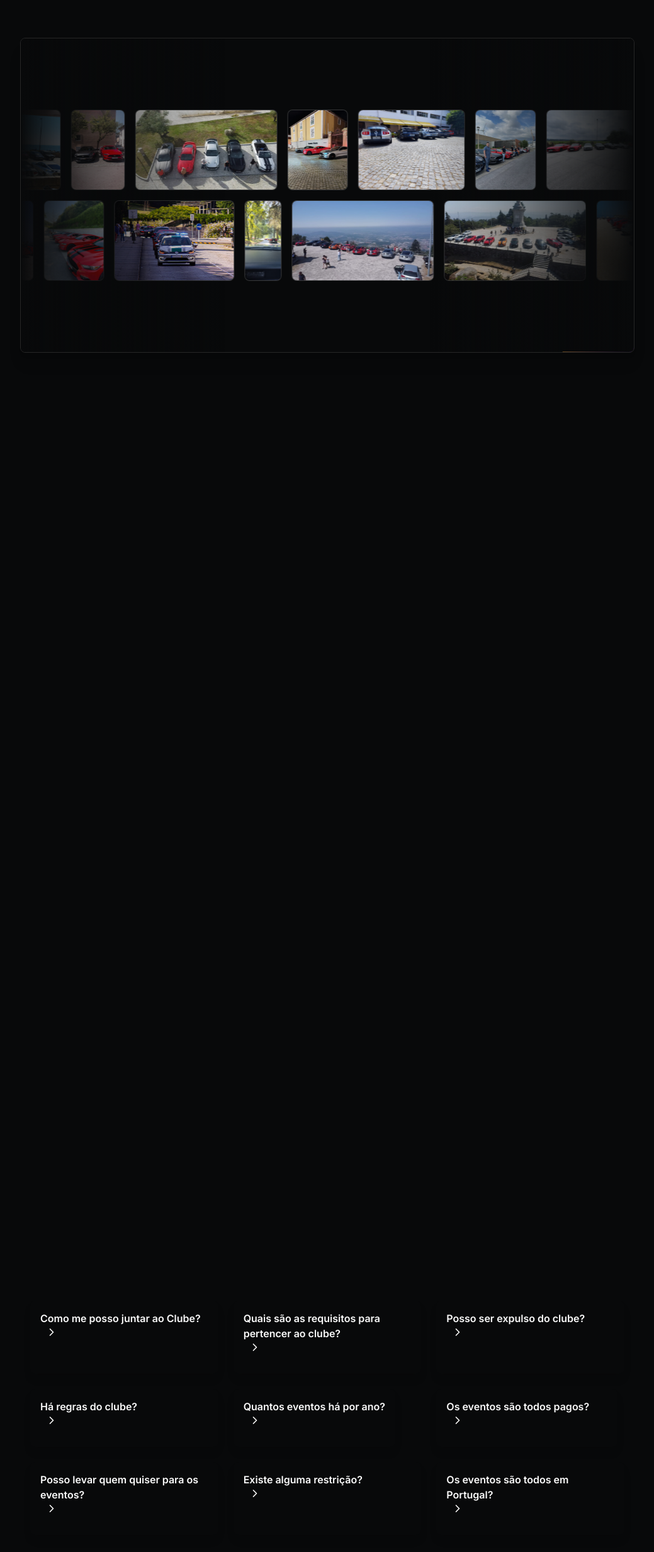
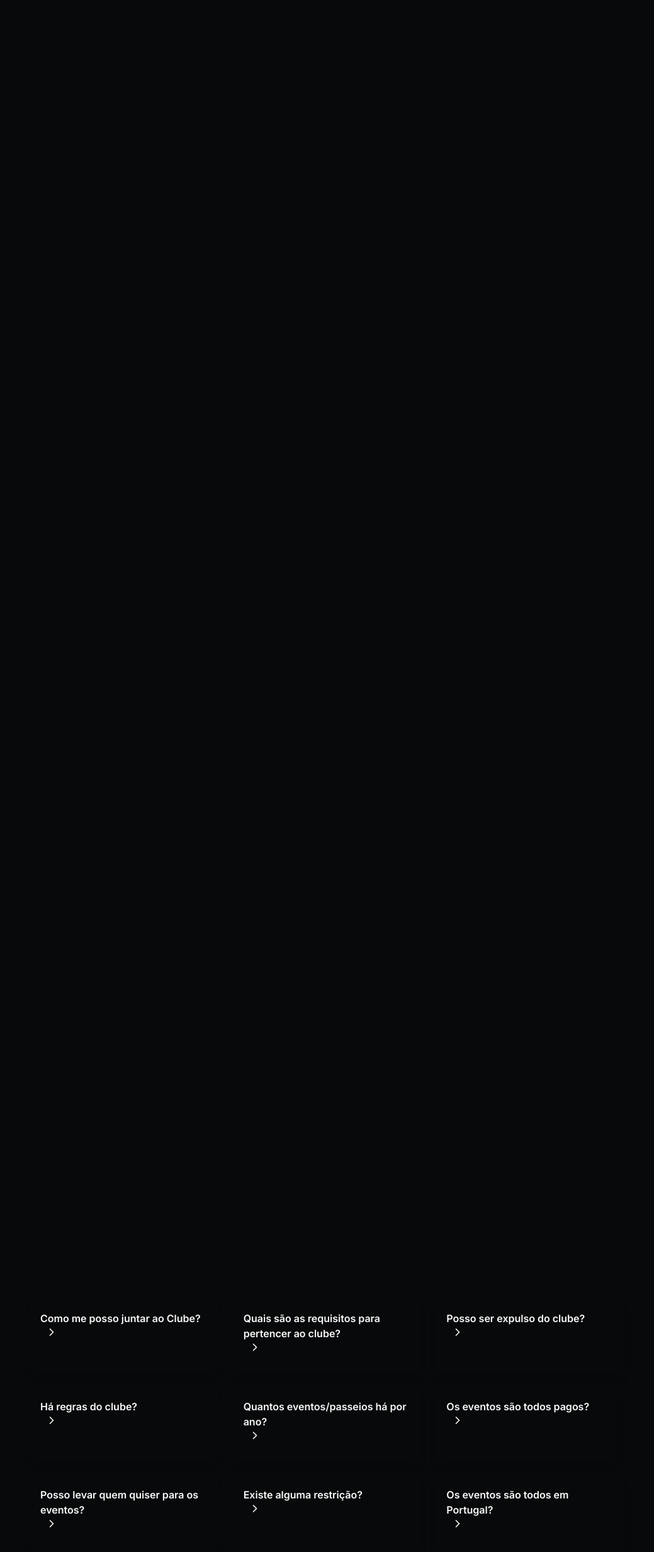
Before and after one commit to lmaia-22/mustangclubedonorte, a Next.js app: page / in a window 1280 px wide. Shown: the part 3285-5749 px from the top of the page at 63% size, without its empty margins (120-1159 px from the left). Built offline with nearby package versions, Linux system fonts and the light colour scheme.

Commit message:
Added missing animation

```diff
--- a/src/app/page.tsx
+++ b/src/app/page.tsx
@@ -201,7 +201,9 @@ export default function Page() {
               </div>
             </BlurFade>
             <div className="flex gap-3 s mx-auto">
-              <MarqueeDemo />
+              <BlurFade delay={BLUR_FADE_DELAY * 11}>
+                <MarqueeDemo />
+              </BlurFade>
             </div>
           </div>
         </section>
--- a/src/components/footer.tsx
+++ b/src/components/footer.tsx
@@ -3,11 +3,15 @@ import Link from "next/link";
 import { cn } from "@/lib/utils";
 import { buttonVariants } from "./ui/button";
 import Image from 'next/image'
+import BlurFade from "./magicui/blur-fade";
+
+const BLUR_FADE_DELAY = 2.9;
 
 export default function footer(){
     return(
         <footer>
             <div className="mx-auto w-full max-w-screen-xl xl:pb-2">
+            <BlurFade delay={BLUR_FADE_DELAY}>
                 <div className="md:flex md:justify-between px-8 p-4 py-16 sm:pb-16 gap-4">
                     <div className="mb-12 flex-col flex gap-4 ">
                         <a className="flex items-center gap-2" href="/">
@@ -64,6 +68,8 @@ export default function footer(){
                         </div>
                     </div>
                 </div>
+                </BlurFade>
+                <BlurFade delay={BLUR_FADE_DELAY}>
                     <div className="flex flex-col sm:flex-row items-center sm:justify-between rounded-md border-neutral-700/20 py-4 px-8 gap-2">
                         <div className="flex space-x-5 sm:justify-center sm:mt-0">
                         {Object.entries(DATA.contact.social)
@@ -85,6 +91,7 @@ export default function footer(){
                         <span className="text-sm text-gray-500 text-center dark:text-gray-400 mb-8">Copyright © 2024
                         <a className="cursor-pointer" href="/"> Mustang Clube do Norte</a>. All Rights Reserved.</span>
                     </div>
+                </BlurFade>
             </div>
         </footer>
     )
--- a/src/data/resume.tsx
+++ b/src/data/resume.tsx
@@ -106,7 +106,7 @@ export const DATA = {
         "Sim, se cumprir os requisitos mínimos iremos partilhar o regulamento interno do clube com as devidas regras.",
     },
     {
-      question: "Quantos eventos há por ano?",
+      question: "Quantos eventos/passeios há por ano?",
       answer:
       "No mínimo 12 eventos ao ano."
     },
```
Lines whose indentation alone changed are shown as unchanged.
